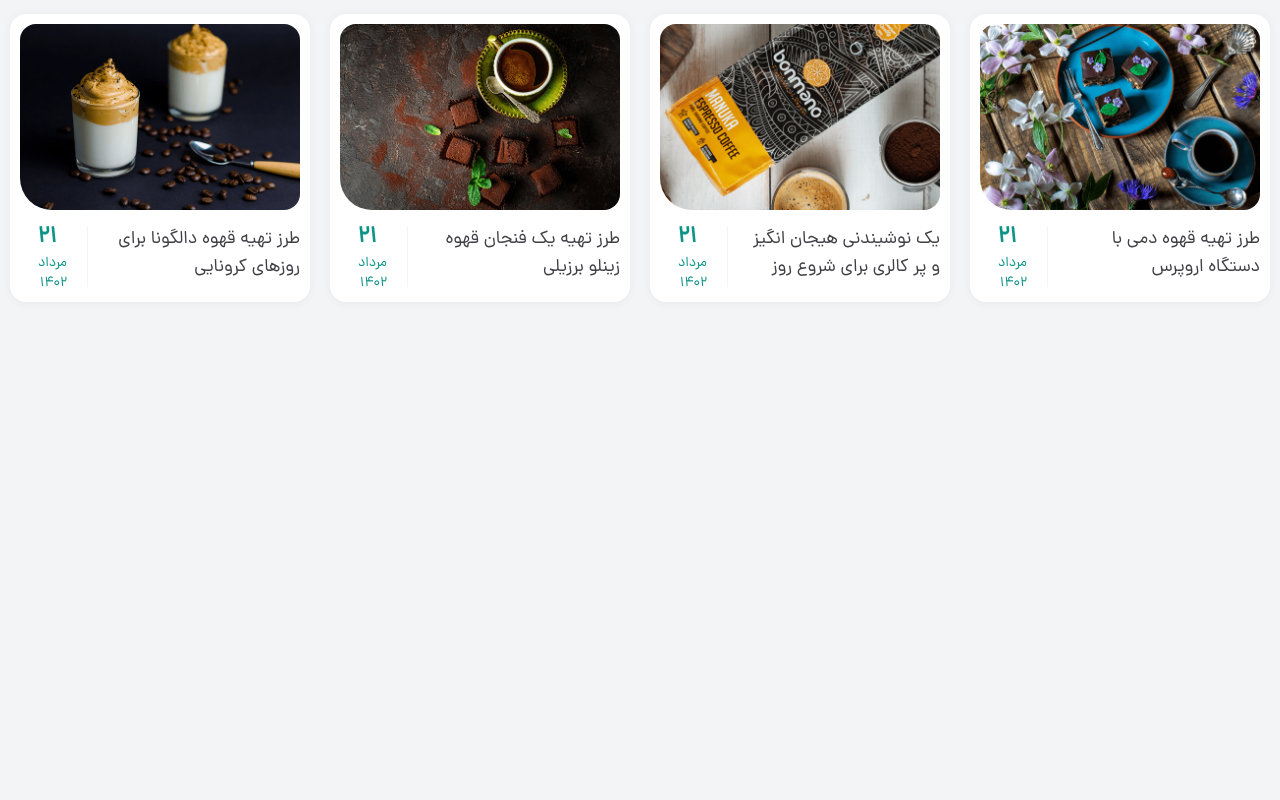
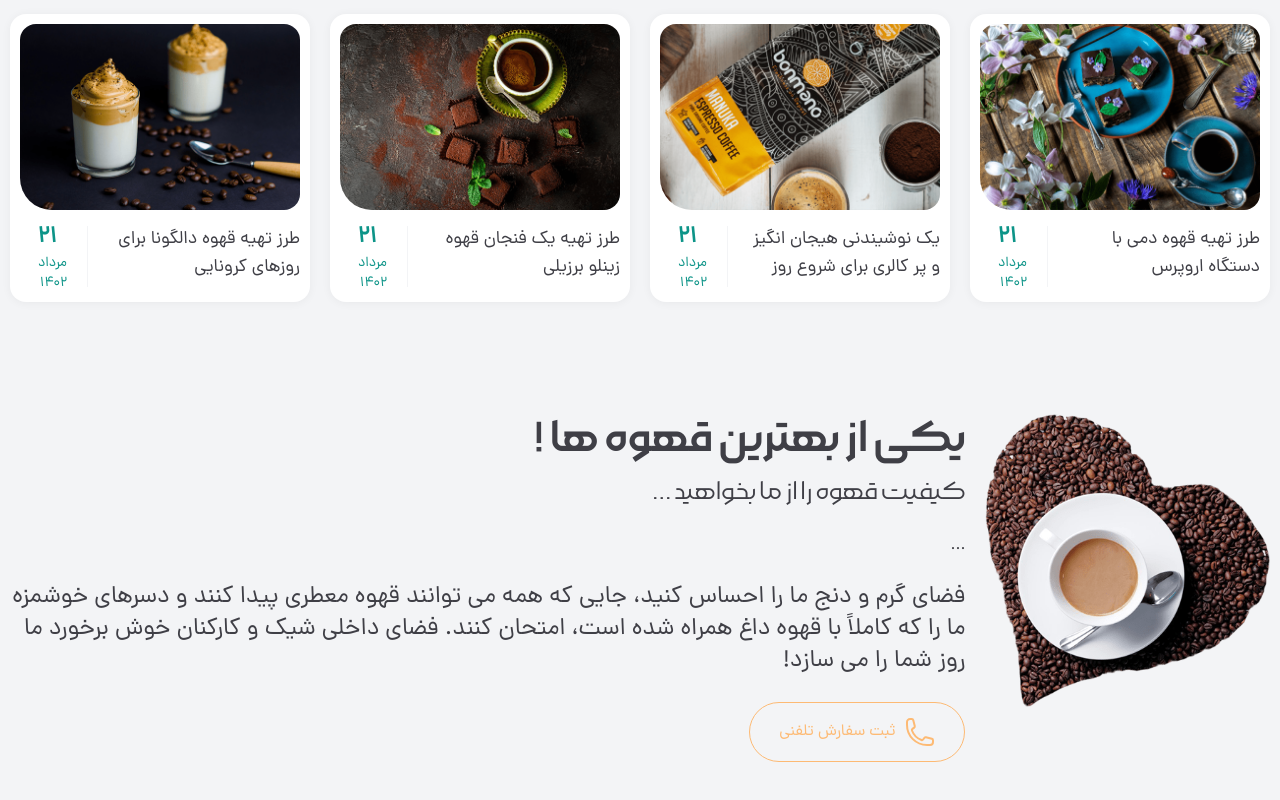
Before and after one commit to MeysamKhorshidi/test-coffeshop, a website: page public/index.html in a window 1280 px wide. Shown: the part 3780-4580 px from the top of the page. Before the commit the page ends 4194 px from the top, so only its background shows below. Drawn offline with Linux system fonts and the light colour scheme; files whose address does not match are found by name.

Commit message:
devlopment

```diff
--- a/public/index.html
+++ b/public/index.html
@@ -113,6 +113,10 @@
                 <symbol id="ticket" width="40" height="36" viewBox="0 0 40 36" fill="none" xmlns="http://www.w3.org/2000/svg">
                         <path d="M31.712 0C36.28 0 39.998 3.68403 39.998 8.21028L40 13.5649C40 13.9573 39.842 14.3378 39.562 14.6152C39.28 14.8946 38.9 15.0512 38.5 15.0512C36.858 15.0512 35.522 16.375 35.522 18.002C35.522 19.629 36.858 20.9528 38.5 20.9528C39.328 20.9528 40 21.6186 40 22.4391V27.7917C40 32.318 36.284 36 31.716 36H8.286C3.718 36 0 32.318 0 27.7917V22.4391C0 21.6186 0.672 20.9528 1.5 20.9528C3.144 20.9528 4.48 19.629 4.48 18.002C4.48 16.4166 3.198 15.2236 1.5 15.2236C1.102 15.2236 0.722 15.067 0.44 14.7876C0.158 14.5082 0 14.1297 0 13.7373L0.004 8.21028C0.004 3.68403 3.72 0 8.288 0H31.712ZM20.004 10.3069C19.436 10.3069 18.928 10.6201 18.674 11.1234L17.216 14.0504L13.964 14.5201C13.402 14.5994 12.942 14.9799 12.764 15.5149C12.588 16.05 12.73 16.6286 13.138 17.021L15.496 19.296L14.94 22.5124C14.844 23.0673 15.07 23.6182 15.53 23.9491C15.79 24.1334 16.092 24.2286 16.398 24.2286C16.632 24.2286 16.868 24.1711 17.084 24.0581L20 22.5401L22.91 24.0542C23.414 24.3217 24.012 24.2801 24.47 23.9472C24.932 23.6182 25.158 23.0673 25.062 22.5124L24.504 19.296L26.862 17.021C27.272 16.6286 27.414 16.05 27.236 15.5149C27.06 14.9799 26.6 14.5994 26.044 14.5221L22.786 14.0504L21.328 11.1254C21.078 10.622 20.57 10.3089 20.004 10.3069Z" fill="#059669"/>
                  </symbol>
+                 <symbol id="phone" xmlns="http://www.w3.org/2000/svg" fill="none" viewBox="0 0 24 24" stroke-width="1.5" stroke="currentColor">
+                        <path stroke-linecap="round" stroke-linejoin="round" d="M2.25 6.75c0 8.284 6.716 15 15 15h2.25a2.25 2.25 0 0 0 2.25-2.25v-1.372c0-.516-.351-.966-.852-1.091l-4.423-1.106c-.44-.11-.902.055-1.173.417l-.97 1.293c-.282.376-.769.542-1.21.38a12.035 12.035 0 0 1-7.143-7.143c-.162-.441.004-.928.38-1.21l1.293-.97c.363-.271.527-.734.417-1.173L6.963 3.102a1.125 1.125 0 0 0-1.091-.852H4.5A2.25 2.25 0 0 0 2.25 4.5v2.25Z" />
+                </symbol>
+
 
 
 
@@ -1714,6 +1718,30 @@
 
                         </div>
                 </section>
+                <section class="md:mb-28 mb-16">
+                        <div class="container">
+                                <div class="md:flex gap-x-5">
+                                        <div class="w-[296px] h-[305px]">
+                                                <img src="images/contact.png" alt="contact">
+                                        </div>
+                                        <div class="dark:text-white text-zinc-700">
+                                                <h3 class="selection-title pb-1.5"> یکی از بهترین قهوه ها !</h3>
+                                                <span class="selection-subtitle pb-6">کیفیت قهوه را از ما بخواهید ...</span>
+                                                <p class="pb-6">...</p>
+                                                <p class="pb-6 md:text-2xl text-xs md:max-w-[994px] max-w-[201px] line-clamp-3">فضای گرم و دنج ما را احساس کنید، جایی که همه می توانند قهوه معطری پیدا کنند و دسرهای خوشمزه ما را که کاملاً با قهوه داغ همراه شده است، امتحان کنند. فضای داخلی شیک و کارکنان خوش برخورد ما روز شما را می سازد!</p>
+                                                <a href="#" class="flex items-center justify-center gap-x-2 w-[216px] h-[60px] border border-orange-300 rounded-full text-orange-300">
+
+                                                        <svg class="w-8 h-8">
+                                                                <use href="#phone"></use>
+                                                        </svg>
+                                                        <span>ثبت سفارش تلفنی</span>
+                                                </a>
+                                        </div>
+
+
+                                </div>
+                        </div>
+                </section>
         </main>
 
 
```
Also changed, not shown: public/app.css.
